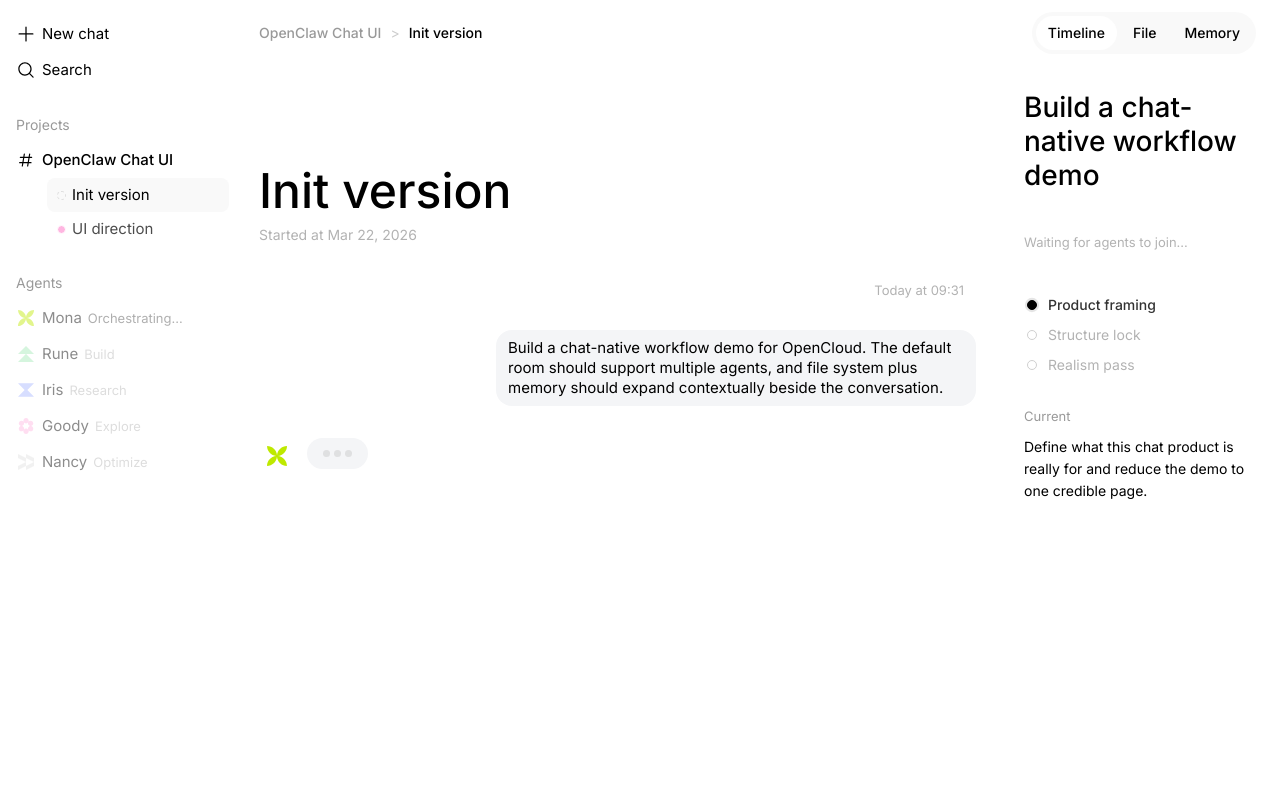
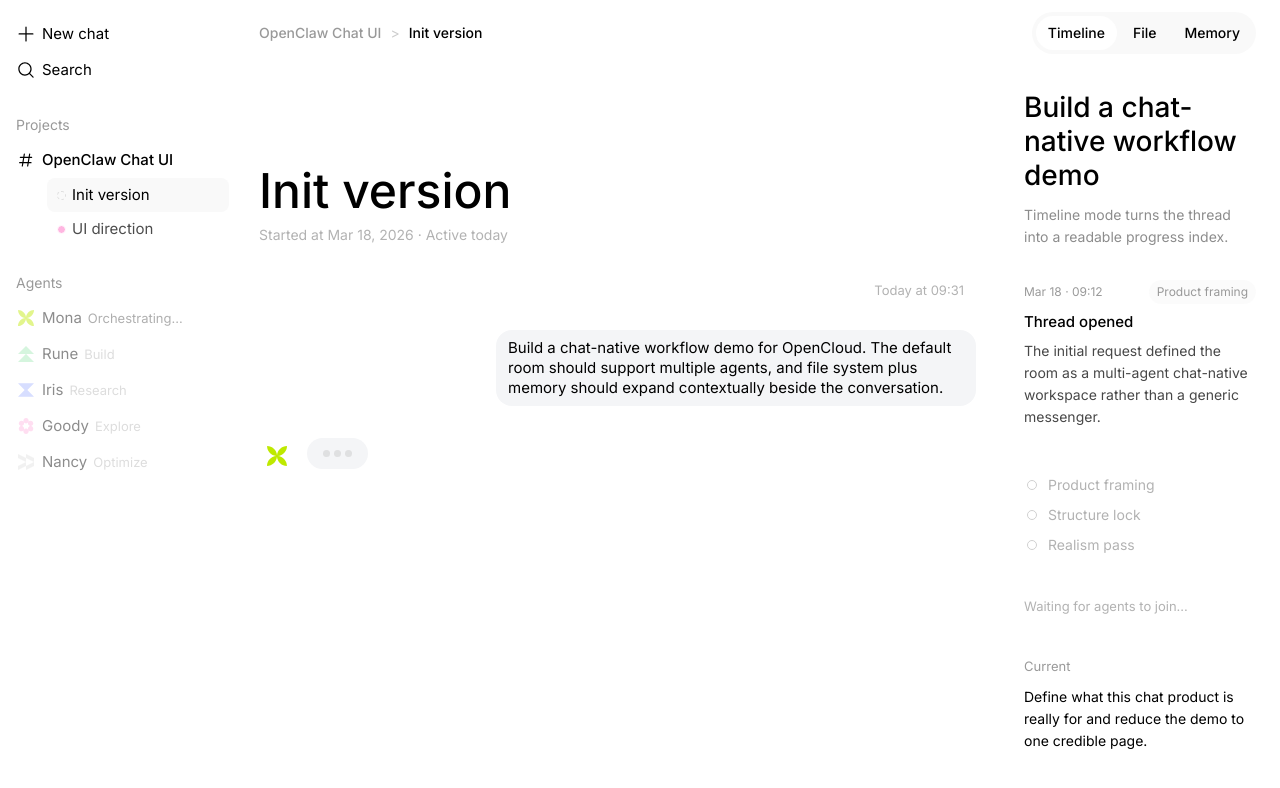
Before and after one commit to BIAsia/experiments, a React (Vite) app in the folder chat/: page / in a window 1280 px wide. Shown: the top 788 px of the page. Built offline with nearby package versions, Linux system fonts and the light colour scheme.

Commit message:
feat: align demo content with updated right-panel modes

```diff
--- a/chat/src/App.tsx
+++ b/chat/src/App.tsx
@@ -1,6 +1,15 @@
 import { useState, useEffect, useRef, useCallback, useMemo } from 'react'
-import { allAgents, messages as allMessages, objectives, projectThreads } from './data/demo'
-import type { Agent, AgentIcon, Message } from './data/demo'
+import {
+  allAgents,
+  fileArtifacts,
+  memoryRecords,
+  messages as allMessages,
+  objectives,
+  projectThreads,
+  threadTitle,
+  timelineEvents,
+} from './data/demo'
+import type { Agent, AgentIcon, FileArtifact, MemoryRecord, Message, TimelineEvent } from './data/demo'
 import { usePhysicsIcons } from './usePhysicsIcons'
 import './styles/app.css'
 
@@ -98,7 +107,6 @@ function useMessageSimulation() {
   const [visibleMessages, setVisibleMessages] = useState<Message[]>([])
   const [typingAgent, setTypingAgent] = useState<Agent | null>(null)
   const [activeAgentIds, setActiveAgentIds] = useState<Set<string>>(new Set())
-  /** The agent id that is currently "working" — either typing or just sent the latest message */
   const [workingAgentId, setWorkingAgentId] = useState<string | null>(null)
   const indexRef = useRef(0)
   const timerRef = useRef<ReturnType<typeof setTimeout>>()
@@ -106,14 +114,12 @@ function useMessageSimulation() {
   const scheduleNext = useCallback(() => {
     if (indexRef.current >= allMessages.length) {
       setTypingAgent(null)
-      // Clear working state after a beat when conversation ends
       setTimeout(() => setWorkingAgentId(null), 1200)
       return
     }
 
     const nextMsg = allMessages[indexRef.current]
 
-    // Show typing indicator for agent messages
     if (nextMsg.sender === 'agent') {
       const agent = allAgents.find((a) => a.id === nextMsg.agentId)
       if (agent) {
@@ -121,23 +127,19 @@ function useMessageSimulation() {
         setWorkingAgentId(agent.id)
       }
     } else {
-      // Owner message — no agent is working during owner typing
       setWorkingAgentId(null)
     }
 
-    // Schedule the message reveal
     timerRef.current = setTimeout(() => {
       setTypingAgent(null)
       setVisibleMessages((prev) => [...prev, nextMsg])
 
-      // If this is an agent message, add the agent to active set
       if (nextMsg.sender === 'agent' && nextMsg.agentId) {
         setActiveAgentIds((prev) => {
           const next = new Set(prev)
           next.add(nextMsg.agentId!)
           return next
         })
-        // Keep this agent as "working" briefly after sending
         setWorkingAgentId(nextMsg.agentId)
       } else {
         setWorkingAgentId(null)
@@ -145,7 +147,6 @@ function useMessageSimulation() {
 
       indexRef.current++
 
-      // Schedule a short pause before the next typing indicator
       const pauseBeforeNext = 600 + Math.random() * 400
       timerRef.current = setTimeout(() => {
         scheduleNext()
@@ -154,7 +155,6 @@ function useMessageSimulation() {
   }, [])
 
   useEffect(() => {
-    // Start after a brief initial pause
     timerRef.current = setTimeout(scheduleNext, 800)
     return () => clearTimeout(timerRef.current)
   }, [scheduleNext])
@@ -191,6 +191,88 @@ function HeaderIllustration({ activeIcons }: { activeIcons: AgentIcon[] }) {
   )
 }
 
+function TimelinePanel({
+  visibleMessageIds,
+  completedObjectives,
+}: {
+  visibleMessageIds: Set<string>
+  completedObjectives: Array<(typeof objectives)[number] & { done: boolean }>
+}) {
+  const visibleEvents = timelineEvents.filter((_, index) => index === 0 || visibleMessageIds.size > index + 1)
+
+  return (
+    <>
+      <h2 className="panel-title">{threadTitle}</h2>
+      <div className="panel-subtitle">Timeline mode turns the thread into a readable progress index.</div>
+
+      <div className="panel-timeline-list panel-block">
+        {visibleEvents.map((event) => (
+          <div className="timeline-card" key={event.title}>
+            <div className="timeline-meta">
+              <span>{event.time}</span>
+              {event.linkedObjective && <span className="timeline-link">{event.linkedObjective}</span>}
+            </div>
+            <div className="timeline-title">{event.title}</div>
+            <p className="timeline-description">{event.description}</p>
+          </div>
+        ))}
+      </div>
+
+      <div className="panel-objectives panel-block">
+        {completedObjectives.map((obj, i) => (
+          <div className={`objective-row ${obj.done ? 'done' : ''}`} key={i}>
+            {obj.done ? <CheckIcon /> : <div className="objective-dot" />}
+            <span className="objective-label">{obj.label}</span>
+          </div>
+        ))}
+      </div>
+    </>
+  )
+}
+
+function FilePanel({ items }: { items: FileArtifact[] }) {
+  return (
+    <>
+      <h2 className="panel-title">Working files</h2>
+      <div className="panel-subtitle">File mode shows the artifacts the thread keeps touching while decisions evolve.</div>
+      <div className="panel-stack panel-block">
+        {items.map((item) => (
+          <div className="context-card" key={item.name}>
+            <div className="context-head">
+              <span className={`context-badge ${item.status}`}>{item.status}</span>
+              <span className="context-time">{item.time}</span>
+            </div>
+            <div className="context-title">{item.name}</div>
+            <p className="context-copy">{item.summary}</p>
+          </div>
+        ))}
+      </div>
+    </>
+  )
+}
+
+function MemoryPanel({ items }: { items: MemoryRecord[] }) {
+  return (
+    <>
+      <h2 className="panel-title">Durable memory</h2>
+      <div className="panel-subtitle">Memory mode preserves the rules and agreements that survived the conversation.</div>
+      <div className="panel-stack panel-block">
+        {items.map((item) => (
+          <div className="context-card" key={item.title}>
+            <div className="context-head">
+              <span className="context-badge memory-scope">{item.scope}</span>
+              <span className="context-time">{item.time}</span>
+            </div>
+            <div className="context-title">{item.title}</div>
+            <p className="context-copy">{item.summary}</p>
+            <div className="context-foot">Updated by {item.updatedBy}</div>
+          </div>
+        ))}
+      </div>
+    </>
+  )
+}
+
 /* ====== Main App ====== */
 
 function App() {
@@ -198,7 +280,6 @@ function App() {
   const { visibleMessages, typingAgent, activeAgentIds, workingAgentId } = useMessageSimulation()
   const streamEndRef = useRef<HTMLDivElement>(null)
 
-  // Derive active agents from messages (ordered by first appearance)
   const activeAgents = useMemo(() => {
     const seen: Agent[] = []
     for (const id of activeAgentIds) {
@@ -208,17 +289,14 @@ function App() {
     return seen
   }, [activeAgentIds])
 
-  // Icons for the physics header — derived from active agents
   const activeIcons = useMemo<AgentIcon[]>(() => {
     return activeAgents.map((a) => a.icon)
   }, [activeAgents])
 
-  // Thread dots — derived from active agents
   const threadDots = useMemo(() => {
     return activeAgents.map((a) => a.color)
   }, [activeAgents])
 
-  // Derive objective completion from visible messages
   const visibleMessageIds = useMemo(() => {
     return new Set(visibleMessages.map((m) => m.id))
   }, [visibleMessages])
@@ -230,7 +308,6 @@ function App() {
     }))
   }, [visibleMessageIds])
 
-  // Current objective = first incomplete, or last one if all done
   const currentPhase = useMemo(() => {
     const firstIncomplete = completedObjectives.find((o) => !o.done)
     if (firstIncomplete) return firstIncomplete
@@ -241,20 +318,27 @@ function App() {
     return completedObjectives.every((o) => o.done)
   }, [completedObjectives])
 
-  // Helper: get display role for an agent
   const getAgentDisplayRole = useCallback((agent: Agent) => {
     if (workingAgentId === agent.id) return agent.roleActive
     return agent.role
   }, [workingAgentId])
 
-  // Auto-scroll to bottom when new messages appear
   useEffect(() => {
     streamEndRef.current?.scrollIntoView({ behavior: 'smooth', block: 'end' })
   }, [visibleMessages, typingAgent])
 
+  const visibleFiles = useMemo(() => {
+    const count = Math.min(fileArtifacts.length, Math.max(1, completedObjectives.filter((o) => o.done).length))
+    return fileArtifacts.slice(0, count)
+  }, [completedObjectives])
+
+  const visibleMemories = useMemo(() => {
+    const count = Math.min(memoryRecords.length, Math.max(1, completedObjectives.filter((o) => o.done).length))
+    return memoryRecords.slice(0, count)
+  }, [completedObjectives])
+
   return (
     <div className="app-shell">
-      {/* Left Sidebar */}
       <aside className="sidebar">
         <div className="sidebar-top">
           <div className="sidebar-action">
@@ -321,9 +405,7 @@ function App() {
         </div>
       </aside>
 
-      {/* Main Content Area */}
       <div className="main-area">
-        {/* Top Bar */}
         <header className="top-bar">
           <div className="breadcrumb">
             <span className="breadcrumb-parent">OpenClaw Chat UI</span>
@@ -344,18 +426,15 @@ function App() {
         </header>
 
         <div className="content-columns">
-          {/* Chat Area */}
           <div className="chat-area">
-            {/* Chat Header */}
             <div className="chat-header">
               <div className="chat-header-text">
                 <h1>Init version</h1>
-                <div className="chat-date">Started at Mar 22, 2026</div>
+                <div className="chat-date">Started at Mar 18, 2026 · Active today</div>
               </div>
               <HeaderIllustration activeIcons={activeIcons} />
             </div>
 
-            {/* Chat Stream */}
             <div className="chat-stream">
               <div className="timestamp">Today at 09:31</div>
 
@@ -381,11 +460,7 @@ function App() {
                     <div className="msg-content">
                       <div className="msg-bubbles">
                         {message.texts.map((text, i) => (
-                          <div
-                            className="msg-bubble agent-bubble"
-                            key={i}
-                            style={{ backgroundColor: agent.bubbleColor }}
-                          >
+                          <div className="msg-bubble agent-bubble" key={i} style={{ backgroundColor: agent.bubbleColor }}>
                             <p>{text}</p>
                           </div>
                         ))}
@@ -420,11 +495,16 @@ function App() {
             </div>
           </div>
 
-          {/* Right Panel */}
           <aside className="right-panel">
-            <h2 className="panel-title">Build a chat-native workflow demo</h2>
+            {panelMode === 'timeline' && (
+              <TimelinePanel visibleMessageIds={visibleMessageIds} completedObjectives={completedObjectives} />
+            )}
 
-            <div className="panel-agents">
+            {panelMode === 'file' && <FilePanel items={visibleFiles} />}
+
+            {panelMode === 'memory' && <MemoryPanel items={visibleMemories} />}
+
+            <div className="panel-agents panel-block">
               {activeAgents.length === 0 && (
                 <div className="panel-agents-empty">Waiting for agents to join...</div>
               )}
@@ -444,20 +524,9 @@ function App() {
               })}
             </div>
 
-            <div className="panel-objectives">
-              {completedObjectives.map((obj, i) => (
-                <div className={`objective-row ${obj.done ? 'done' : ''} ${!obj.done && currentPhase?.label === obj.label ? 'current' : ''}`} key={i}>
-                  {obj.done ? <CheckIcon /> : (
-                    <div className="objective-dot" />
-                  )}
-                  <span className="objective-label">{obj.label}</span>
-                </div>
-              ))}
-            </div>
-
-            <div className="panel-current">
+            <div className="panel-current panel-block">
               <div className="current-label">Current</div>
-              <p className="current-text" key={currentPhase?.label}>
+              <p className="current-text" key={`${panelMode}-${currentPhase?.label}`}>
                 {allObjectivesDone
                   ? 'All objectives completed. The workspace is ready.'
                   : currentPhase?.description}
--- a/chat/src/data/demo.ts
+++ b/chat/src/data/demo.ts
@@ -32,6 +32,30 @@ export type Objective = {
   /** Description shown as "Current" while this objective is active */
   description: string
 }
+
+export type TimelineEvent = {
+  title: string
+  time: string
+  description: string
+  linkedObjective?: string
+}
+
+export type FileArtifact = {
+  name: string
+  status: 'created' | 'updated' | 'referenced'
+  time: string
+  summary: string
+}
+
+export type MemoryRecord = {
+  title: string
+  scope: 'Project' | 'Session'
+  updatedBy: string
+  time: string
+  summary: string
+}
+
+export const threadTitle = 'Build a chat-native workflow demo'
 
 export const allAgents: Agent[] = [
   {
@@ -94,8 +118,8 @@ export const objectives: Objective[] = [
   },
   {
     label: 'Realism pass',
-    afterMessageId: '6',
-    description: 'Make the chat demo feel like a real agent workspace, not a Discord clone.',
+    afterMessageId: '8',
+    description: 'Make the thread feel lived-in, with mode-specific side panels and visible time progression.',
   },
 ]
 
@@ -129,11 +153,11 @@ export const messages: Message[] = [
     agentId: 'rune',
     delay: 3200,
     texts: [
-      'I recommend a Discord-like project rail on the left, while the center stays purely chat-native. Files and Memory should not live as permanent destinations, but as contextual rails that expand when needed.',
+      'I recommend a Discord-like project rail on the left, while the center stays purely chat-native. Timeline, File, and Memory should all reuse the same right-column shell so the UI feels consistent.',
     ],
     references: [
       { label: 'chat/src/App.tsx', icon: 'check' },
-      { label: 'memory', icon: 'check' },
+      { label: 'timeline', icon: 'check' },
     ],
   },
   {
@@ -142,7 +166,7 @@ export const messages: Message[] = [
     agentId: 'iris',
     delay: 3000,
     texts: [
-      'Project memory can begin with only two layers: short-term context and long-term agreements. Showing scope and changed-by metadata will make the system feel legible instead of mysterious.',
+      'Project memory can begin with only two layers: short-term context and long-term agreements. The memory view should read like durable rules, not like a second chat log.',
     ],
     references: [{ label: 'memory', icon: 'check' }],
   },
@@ -151,22 +175,120 @@ export const messages: Message[] = [
     sender: 'owner',
     delay: 2200,
     texts: [
-      'Expand the content so the thread feels more real. I want visible time progression, and I want the current objective to sit within a longer objective timeline',
+      'Expand the content so the thread feels more real. I want visible time progression, and I want the current objective to sit within a longer objective timeline.',
     ],
   },
   {
     id: '6',
     sender: 'agent',
     agentId: 'mona',
-    delay: 3500,
+    delay: 3300,
     texts: [
-      'The thread objective is now explicit: build a convincing multi-agent chat workspace with enough history to show how decisions accumulate. Earlier objectives remain visible as milestones, and the current pass focuses on realism rather than only layout.',
+      'Then the thread itself should expose milestones. Timeline mode can become the narrative index, while File and Memory show the artifacts and rules that survived each phase.',
     ],
     references: [
-      { label: 'Build', icon: 'rune' },
-      { label: 'Research', icon: 'iris' },
-      { label: 'updating memory...', icon: 'loading' },
+      { label: 'timeline', icon: 'check' },
+      { label: 'files', icon: 'check' },
+      { label: 'memory', icon: 'check' },
     ],
+  },
+  {
+    id: '7',
+    sender: 'agent',
+    agentId: 'rune',
+    delay: 2800,
+    texts: [
+      'I have aligned the right rail so switching modes changes the content model, not just the tab label. Timeline shows milestones, File shows artifacts, and Memory shows durable agreements.',
+    ],
+    references: [
+      { label: 'chat/src/App.tsx', icon: 'check' },
+      { label: 'chat/src/styles/app.css', icon: 'check' },
+    ],
+  },
+  {
+    id: '8',
+    sender: 'agent',
+    agentId: 'iris',
+    delay: 2900,
+    texts: [
+      'I also tightened the memory copy so it matches the UI tone. It now reads like a workspace that has been evolving for several days, not a one-shot concept dump.',
+    ],
+    references: [
+      { label: 'Project memory', icon: 'check' },
+      { label: 'updated copy...', icon: 'loading' },
+    ],
+  },
+]
+
+export const timelineEvents: TimelineEvent[] = [
+  {
+    title: 'Thread opened',
+    time: 'Mar 18 · 09:12',
+    description: 'The initial request defined the room as a multi-agent chat-native workspace rather than a generic messenger.',
+    linkedObjective: 'Product framing',
+  },
+  {
+    title: 'Layout direction locked',
+    time: 'Mar 19 · 14:08',
+    description: 'The team aligned on a Discord-like rail, a central conversation stream, and a reusable right-side context shell.',
+    linkedObjective: 'Structure lock',
+  },
+  {
+    title: 'Context model clarified',
+    time: 'Mar 19 · 14:16',
+    description: 'Memory was reduced to durable agreements, while files were reframed as working artifacts tied to milestones.',
+    linkedObjective: 'Structure lock',
+  },
+  {
+    title: 'Realism pass started',
+    time: 'Mar 22 · 09:31',
+    description: 'The thread began shifting from concept explanation to lived-in collaboration, with visible objectives, history, and evolving panel content.',
+    linkedObjective: 'Realism pass',
+  },
+]
+
+export const fileArtifacts: FileArtifact[] = [
+  {
+    name: 'chat/src/App.tsx',
+    status: 'updated',
+    time: 'Mar 22 · 09:34',
+    summary: 'Reworked the right rail so Timeline, File, and Memory produce distinct content states under the same visual shell.',
+  },
+  {
+    name: 'chat/src/data/demo.ts',
+    status: 'updated',
+    time: 'Mar 22 · 09:41',
+    summary: 'Expanded the thread into a multi-day narrative with milestones, richer references, and panel-specific content.',
+  },
+  {
+    name: 'chat/PRODUCT.md',
+    status: 'referenced',
+    time: 'Mar 22 · 09:46',
+    summary: 'Used as the stable source for the overall product goal and the definition of contextual side panels.',
+  },
+]
+
+export const memoryRecords: MemoryRecord[] = [
+  {
+    title: 'Default rooms support multiple agents',
+    scope: 'Project',
+    updatedBy: 'Mona',
+    time: 'Mar 18 · 09:16',
+    summary: 'The project assumes collaboration between several named agents inside one thread rather than separate chats.',
+  },
+  {
+    title: 'The right rail changes by mode',
+    scope: 'Project',
+    updatedBy: 'Rune',
+    time: 'Mar 22 · 09:34',
+    summary: 'Timeline, File, and Memory must each reveal a different model of the same thread, not just swap a heading.',
+  },
+  {
+    title: 'Memory should preserve rules, not chatter',
+    scope: 'Session',
+    updatedBy: 'Iris',
+    time: 'Mar 22 · 09:39',
+    summary: 'The memory view should surface agreements that survived discussion, rather than replaying conversational fragments.',
   },
 ]
 
--- a/chat/src/styles/app.css
+++ b/chat/src/styles/app.css
@@ -559,6 +559,17 @@ body {
   margin: 0;
 }
 
+.panel-subtitle {
+  font-size: 14px;
+  line-height: 22px;
+  opacity: 0.45;
+  margin-top: -20px;
+}
+
+.panel-block {
+  animation: fadeSwap 300ms ease both;
+}
+
 .panel-agents {
   display: flex;
   flex-direction: column;
@@ -627,6 +638,82 @@ body {
   display: flex;
   flex-direction: column;
   gap: 8px;
+}
+
+.panel-timeline-list,
+.panel-stack {
+  display: flex;
+  flex-direction: column;
+  gap: 12px;
+}
+
+.timeline-card,
+.context-card {
+  display: flex;
+  flex-direction: column;
+  gap: 8px;
+  padding: 14px 0;
+  border-top: 1px solid #F2F2F2;
+}
+
+.timeline-card:first-child,
+.context-card:first-child {
+  border-top: 0;
+  padding-top: 0;
+}
+
+.timeline-meta,
+.context-head {
+  display: flex;
+  align-items: center;
+  justify-content: space-between;
+  gap: 10px;
+}
+
+.timeline-link,
+.context-badge {
+  display: inline-flex;
+  align-items: center;
+  border-radius: 999px;
+  padding: 4px 8px;
+  font-size: 12px;
+  line-height: 14px;
+  background: #F6F6F6;
+}
+
+.context-badge.created {
+  background: #F1EDFE;
+}
+
+.context-badge.updated {
+  background: #E6FFE6;
+}
+
+.context-badge.referenced,
+.context-badge.memory-scope {
+  background: #F4F5F7;
+}
+
+.timeline-meta span,
+.context-time,
+.context-foot {
+  font-size: 12px;
+  line-height: 16px;
+  opacity: 0.4;
+}
+
+.timeline-title,
+.context-title {
+  font-size: 15px;
+  font-weight: 500;
+  line-height: 20px;
+}
+
+.timeline-description,
+.context-copy {
+  font-size: 14px;
+  line-height: 22px;
+  opacity: 0.72;
 }
 
 .objective-row {
```
